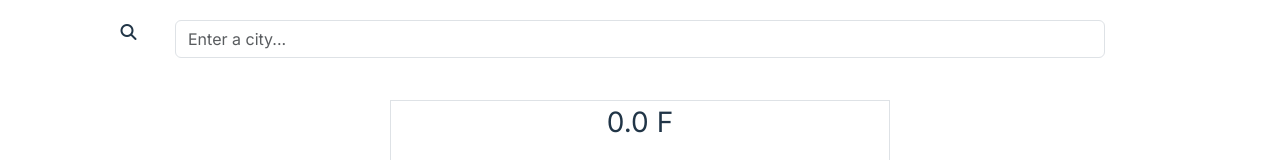
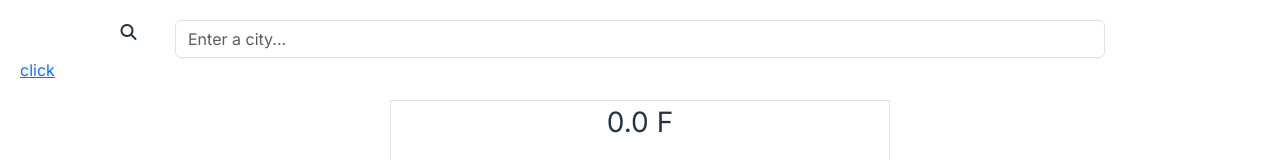
Before and after one commit to modusami/weather-app, a React (Vite) app: page / in a window 1280 px wide. Shown: the top 160 px of the page. Built offline with nearby package versions, Linux system fonts and the light colour scheme.

Commit message:
Able To Store URL

```diff
--- a/src/App.jsx
+++ b/src/App.jsx
@@ -51,6 +51,10 @@ function App() {
 		const arrCity = city.split(",");
 		const newCity = arrCity[0]; // name of city
 		const cc = findKeyByValue(data, city);
+
+		const URL = `http://api.openweathermap.org/geo/1.0/direct?q=${newCity},,${cc}&limit=1&appid=7b91f0ba2b2ff6f044a5d5825e2e0dd7`;
+
+		return URL;
 	}
 
 	const handleOnClickSearchButton = (e) => {
@@ -83,6 +87,11 @@ function App() {
 						img={weeatherImages[activeWeatherImg]}
 					/>
 				</div>
+				<p>
+					<a href={getGeocodes(activeLocation)} target="__blank">
+						click
+					</a>
+				</p>
 			</div>
 		</>
 	);
--- /dev/null
+++ b/src/data/fetchAPI.js
@@ -0,0 +1,6 @@
+function getGeocodes(city = "d") {
+	const arrCity = city.split(",");
+	const cc = "";
+	const newCity = arrCity[0]; // name of city
+	return `${newCity} + ${cc}`;
+}
```
